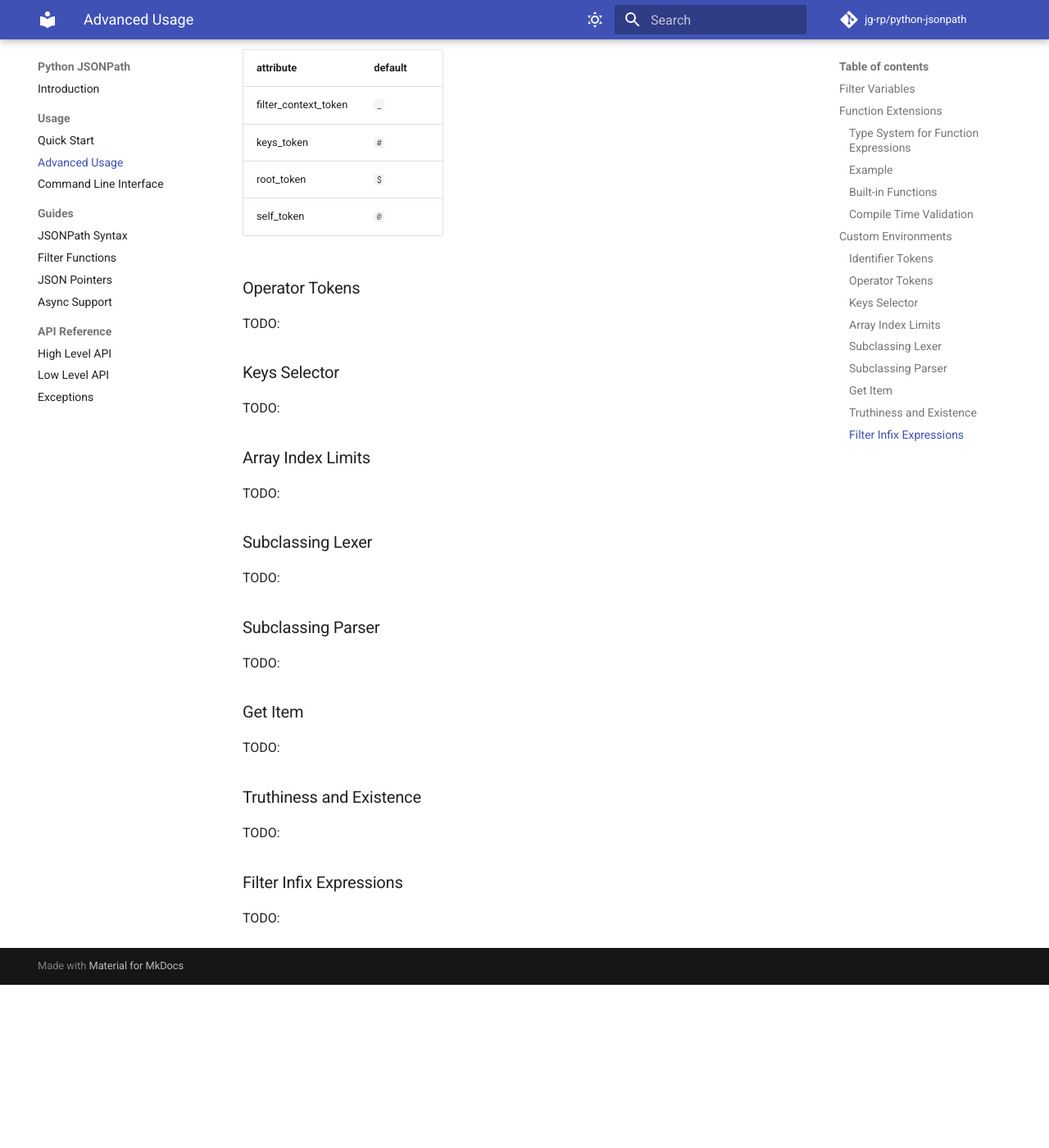
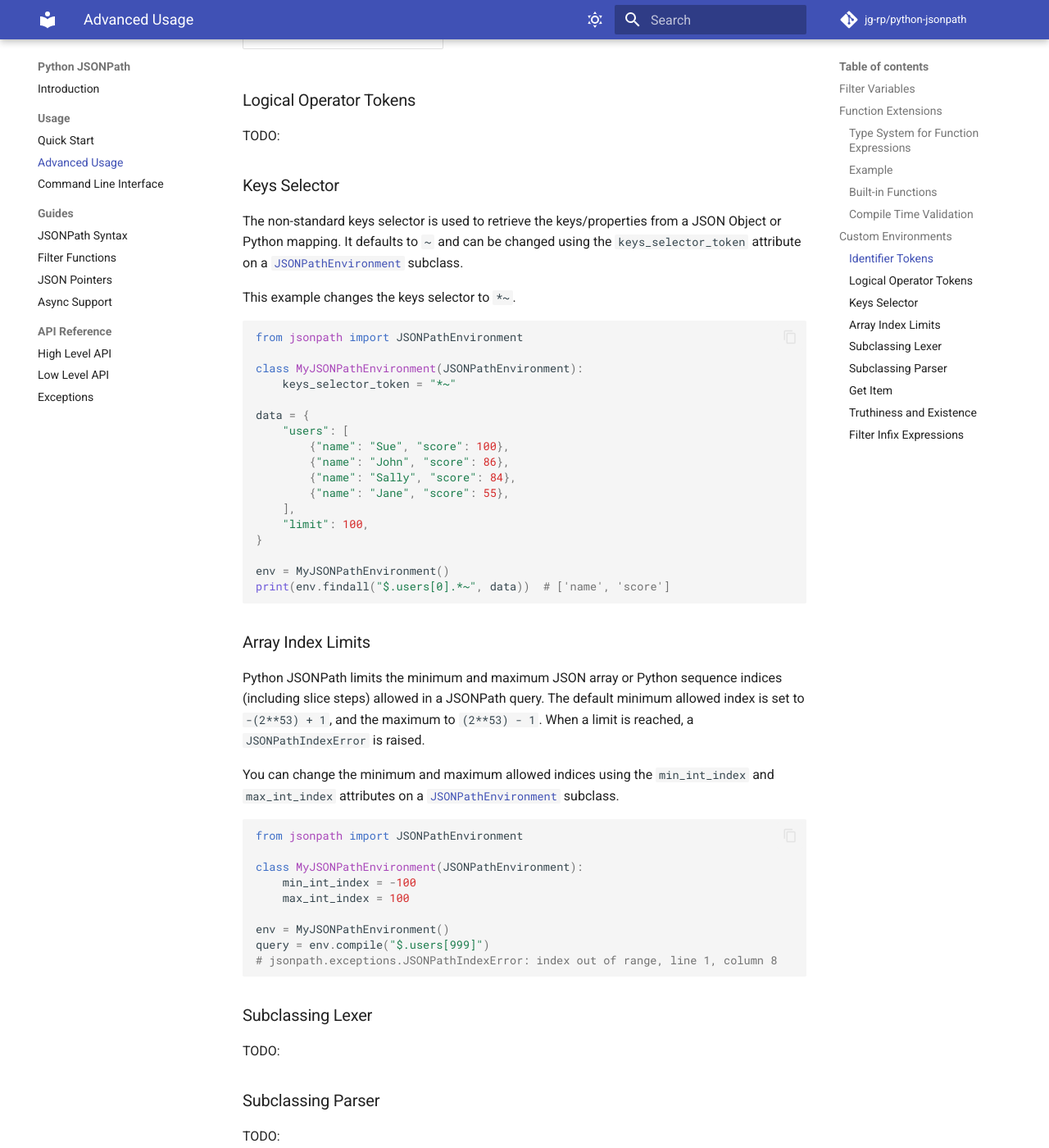
Before and after one commit to jg-rp/python-jsonpath, an MkDocs documentation site: the page built from docs/advanced.md, in a window 1280 px wide and 1400 px high, scrolled down 4623 px. Shown: the whole window at 82% size. Built offline with MkDocs 1.6.1 and Material for MkDocs 9.7.7, drawn with Linux system fonts in a browser that asks for light colours; comment, search, counter and statistics services are not loaded; before the commit the page ends 5824 px from its top, so only the background shows below that; some of the changed text lies outside the part shown.

Commit message:
docs: custom keys selector and array index limits [skip ci]

````diff
--- a/docs/advanced.md
+++ b/docs/advanced.md
@@ -159,30 +159,18 @@ Python JSONPath can be customized by subclassing [`JSONPathEnvironment`](api.md#
 The default identifier tokens, like `$` and `@`, can be changed by setting attributes a on `JSONPathEnvironment`. This example sets the root token (default `$`) to be `^`.
 
 ```python
-import jsonpath
+import JSONPathEnvironment
 
-class MyJSONPathEnvironment(jsonpath.JSONPathEnvironment):
+class MyJSONPathEnvironment(JSONPathEnvironment):
     root_token = "^"
 
 
 data = {
     "users": [
-        {
-            "name": "Sue",
-            "score": 100,
-        },
-        {
-            "name": "John",
-            "score": 86,
-        },
-        {
-            "name": "Sally",
-            "score": 84,
-        },
-        {
-            "name": "Jane",
-            "score": 55,
-        },
+        {"name": "Sue", "score": 100},
+        {"name": "John", "score": 86},
+        {"name": "Sally", "score": 84},
+        {"name": "Jane", "score": 55},
     ],
     "limit": 100,
 }
@@ -203,17 +191,53 @@ This table shows all available identifier token attributes.
 | root_token           | `$`     |
 | self_token           | `@`     |
 
-### Operator Tokens
+### Logical Operator Tokens
 
 TODO:
 
 ### Keys Selector
 
-TODO:
+The non-standard keys selector is used to retrieve the keys/properties from a JSON Object or Python mapping. It defaults to `~` and can be changed using the `keys_selector_token` attribute on a [`JSONPathEnvironment`](./api.md#jsonpath.JSONPathEnvironment) subclass.
+
+This example changes the keys selector to `*~`.
+
+```python
+from jsonpath import JSONPathEnvironment
+
+class MyJSONPathEnvironment(JSONPathEnvironment):
+    keys_selector_token = "*~"
+
+data = {
+    "users": [
+        {"name": "Sue", "score": 100},
+        {"name": "John", "score": 86},
+        {"name": "Sally", "score": 84},
+        {"name": "Jane", "score": 55},
+    ],
+    "limit": 100,
+}
+
+env = MyJSONPathEnvironment()
+print(env.findall("$.users[0].*~", data))  # ['name', 'score']
+```
 
 ### Array Index Limits
 
-TODO:
+Python JSONPath limits the minimum and maximum JSON array or Python sequence indices (including slice steps) allowed in a JSONPath query. The default minimum allowed index is set to `-(2**53) + 1`, and the maximum to `(2**53) - 1`. When a limit is reached, a `JSONPathIndexError` is raised.
+
+You can change the minimum and maximum allowed indices using the `min_int_index` and `max_int_index` attributes on a [`JSONPathEnvironment`](./api.md#jsonpath.JSONPathEnvironment) subclass.
+
+```python
+from jsonpath import JSONPathEnvironment
+
+class MyJSONPathEnvironment(JSONPathEnvironment):
+    min_int_index = -100
+    max_int_index = 100
+
+env = MyJSONPathEnvironment()
+query = env.compile("$.users[999]")
+# jsonpath.exceptions.JSONPathIndexError: index out of range, line 1, column 8
+```
 
 ### Subclassing Lexer
 
````
